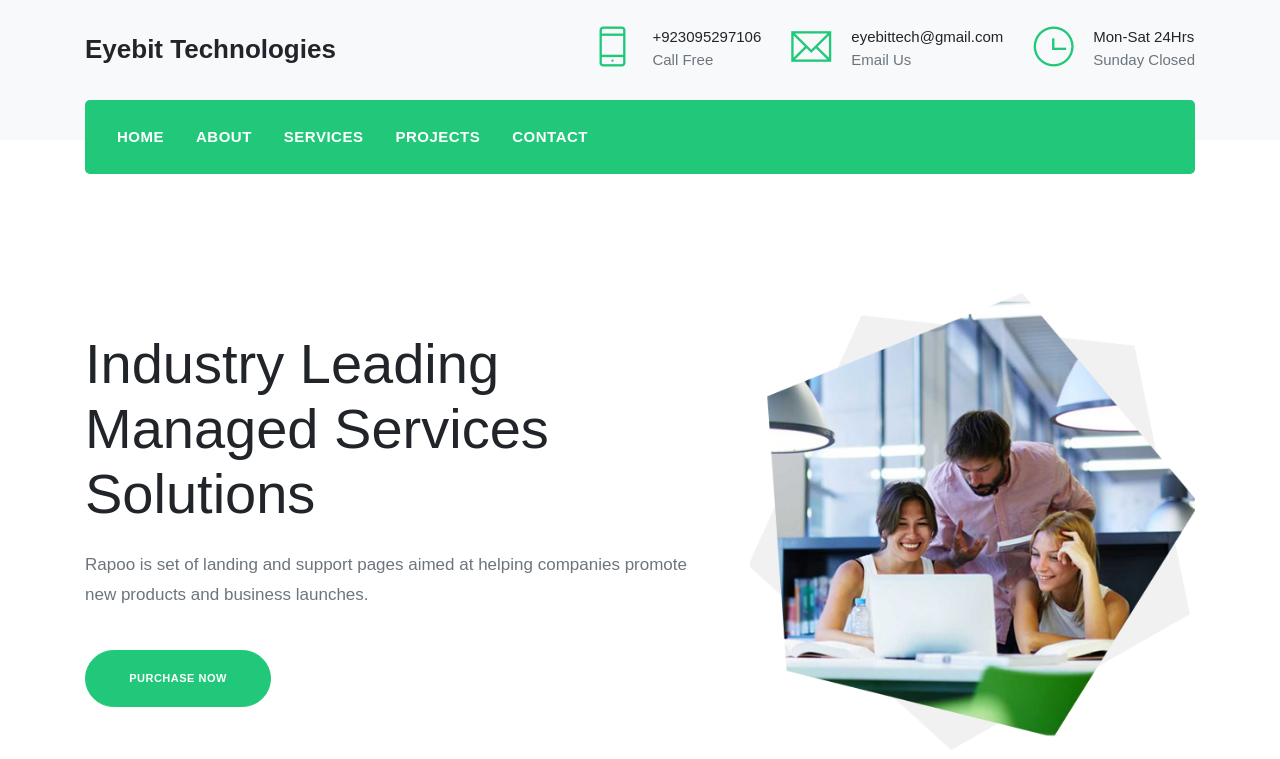
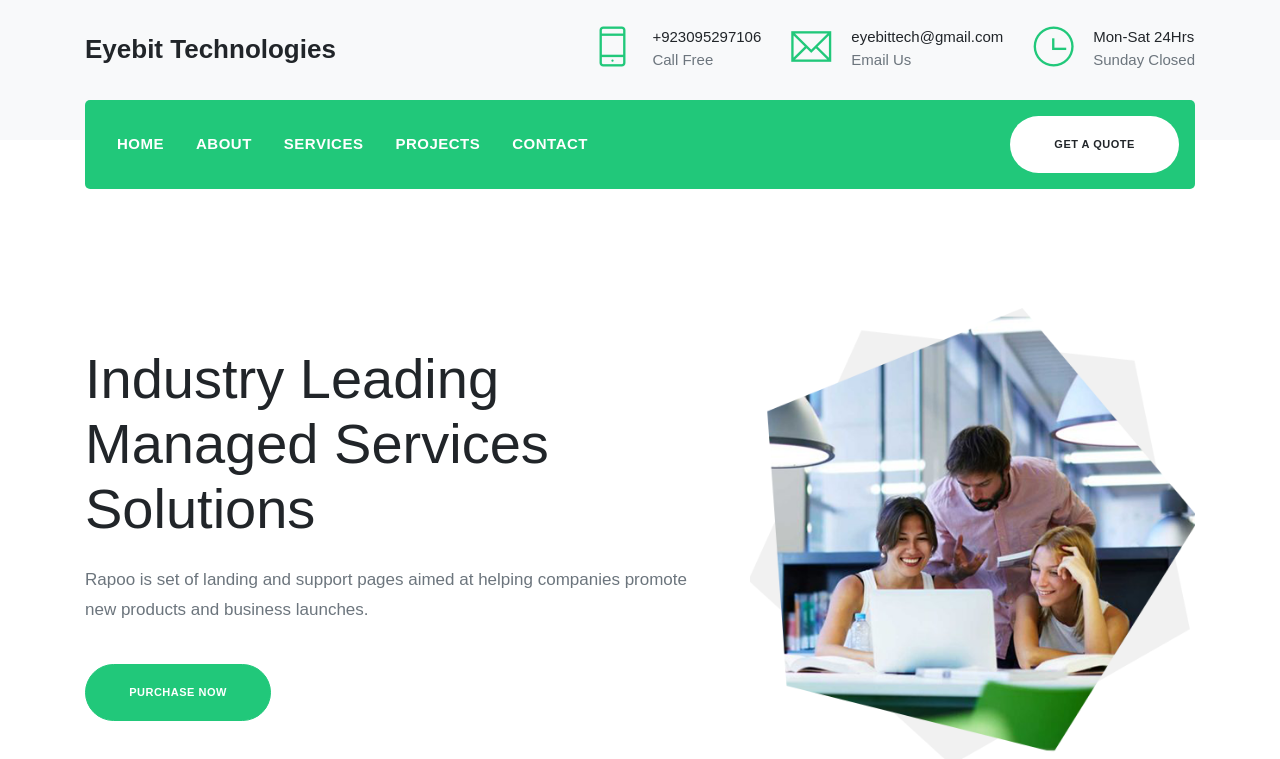
Before and after one commit to Momi786/eyebittech, a plain HTML site: page index.html in a window 1280 px wide. Shown: the part 41-800 px from the top of the page. Drawn offline with nearby package versions, Linux system fonts and the light colour scheme; a web font is replaced by a local one.

Commit message:
get quote

```diff
--- a/index.html
+++ b/index.html
@@ -149,9 +149,9 @@
                         </li>
                     </ul>
 
-                    <!-- <ul class="ml-lg-auto list-unstyled m-0">
+                    <ul class="ml-lg-auto list-unstyled m-0">
                         <li><a href="#" class="btn btn-white btn-circled">Get a quote</a></li>
-                    </ul> -->
+                    </ul>
                 </div> <!-- / .navbar-collapse -->
             </nav>
         </div> <!-- / .container -->
```
